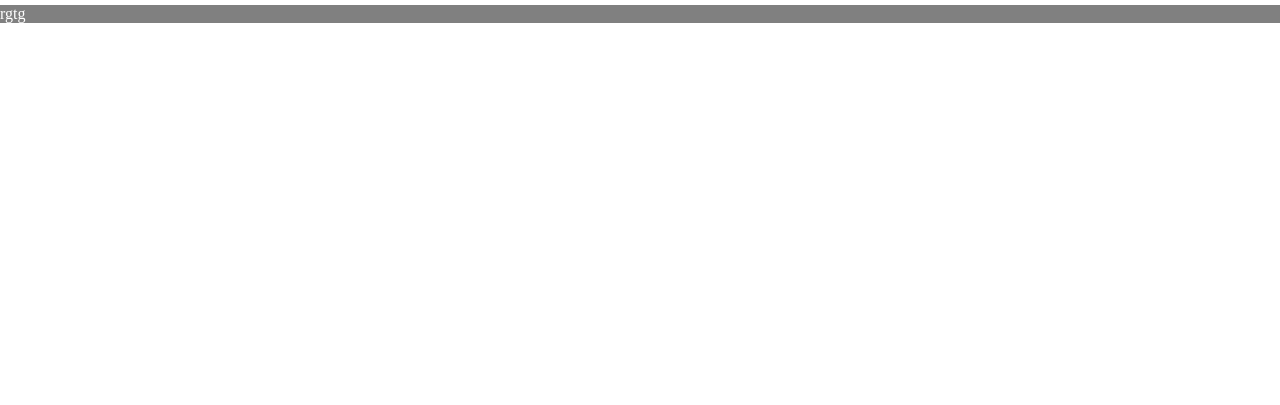
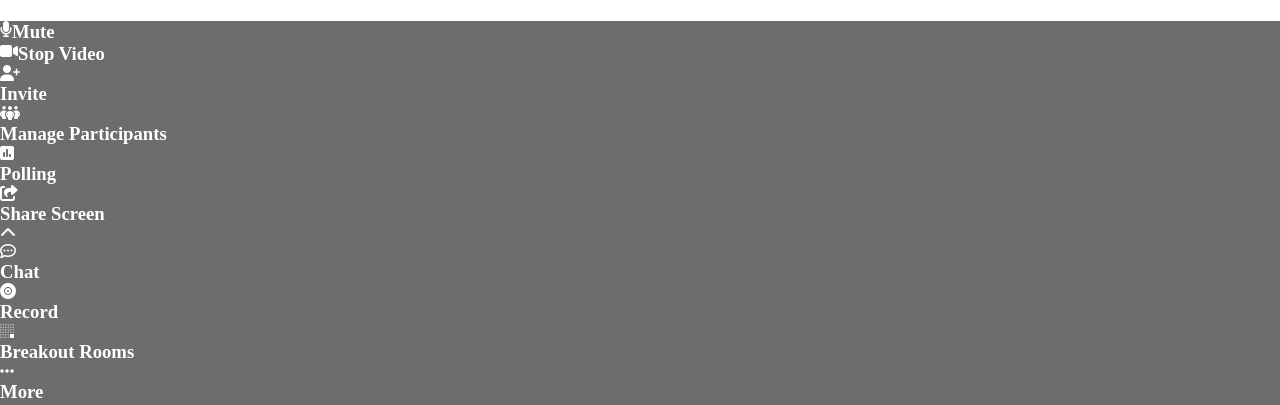
Before and after one commit to marcodldev/html-css-zoom, a plain HTML site: page index.html in a window 1280 px wide. Shown: the part 879-1284 px from the top of the page. Before the commit the page ends 902 px from the top, so only its background shows below. Drawn offline with Linux system fonts and the light colour scheme.

Commit message:
+ icone footer

```diff
--- a/css/style.css
+++ b/css/style.css
@@ -21,7 +21,6 @@
   #speaker {
     background-color: grey;
     opacity: 0.5;
-    height: 100%;
     flex-direction: row;
     border-radius: 5px;
     padding: 5px;
@@ -33,7 +32,7 @@
  }
 
  footer {
-    background-color: grey;
+    background-color: rgb(109, 109, 109);
  }
 
  .cardcontainer {
--- a/index.html
+++ b/index.html
@@ -13,8 +13,8 @@
     <div class="container-app flex">
 
         <header>
-            <div id="speaker"> Speaker View</div>
-            <div></div>
+            <div id="speaker"> <i class="fa-solid fa-mug-hot"></i> Speaker View</div>
+            <div class="flex"> <i class="fa-solid fa-arrows-up-down-left-right"></i> </div>
         </header>
 
         <main>
@@ -128,7 +128,68 @@
         </main>
 
         <footer>
-            rgtg
+
+            <div class="iconmute flex">
+                <i class="fa-solid fa-microphone"></i>
+                <h3>Mute</h3>
+            </div>
+
+            <div class="iconvideo flex">
+                <i class="fa-solid fa-video"></i>
+                <h3>Stop Video</h3>
+
+            </div>
+
+                <div class="iconecentrali">
+                    <div> <i class="fa-solid fa-user-plus"></i>
+                    <h3>Invite</h3>
+                </div>
+
+                <div>
+                    <i class="fa-solid fa-people-group"></i>
+                    <h3>Manage Participants</h3>
+                </div>
+
+                <div>
+                    <i class="fa-solid fa-square-poll-vertical"></i>
+                    <h3>Polling</h3>
+                </div>
+
+                <div>
+                    <i class="fa-solid fa-share-from-square"></i>
+                    <h3>Share Screen</h3>
+                </div>
+
+                <div>
+                    <i class="fa-solid fa-chevron-up"></i>
+                </div>
+
+                <div>
+                    <i class="fa-regular fa-comment-dots"></i>
+                    <h3>Chat</h3>
+                </div>
+
+                <div>
+                    <i class="fa-solid fa-record-vinyl"></i>
+                    <h3>Record</h3>
+                </div>
+
+                <div>
+                    <i class="fa-brands fa-buromobelexperte"></i>
+                    <h3>Breakout Rooms</h3>
+                </div>
+
+                <div>
+                    <i class="fa-solid fa-ellipsis"></i>
+                    <h3>More</h3>
+                </div>
+
+            </div>
+
+            <div id="endmeeting">
+                <h3>End Meeting</h3>
+            </div>
+
         </footer>
 
     </div>
```
